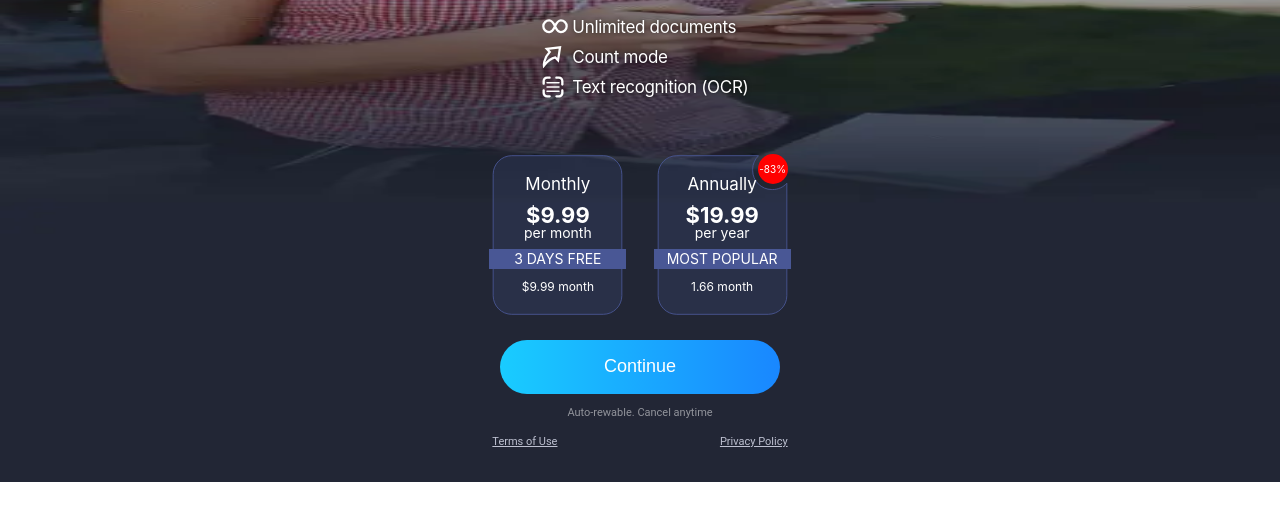
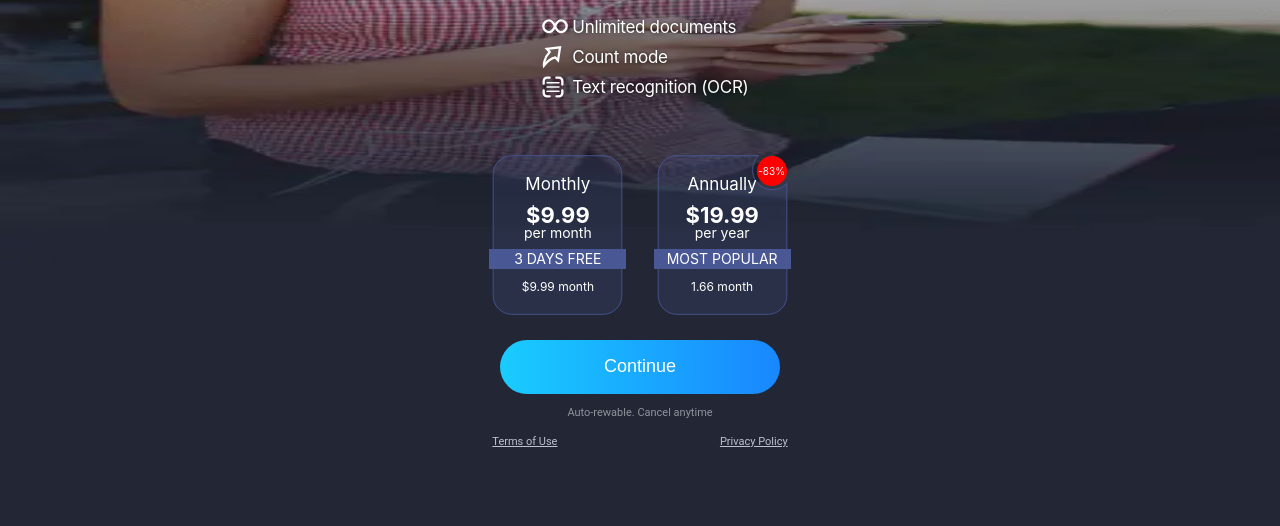
Before and after one commit to Doommez/Banner, a website built with webpack: page src/index.html in a window 1280 px wide. Shown: the part 318-844 px from the top of the page. Before the commit the page ends 800 px from the top, so only its background shows below. Built offline with nearby package versions, Linux system fonts and the light colour scheme; a web font is replaced by a local one.

Commit message:
fix: styles

```diff
--- a/src/style.css
+++ b/src/style.css
@@ -7,6 +7,7 @@
 
 html, body {
     height: 100%;
+    min-height: 844px;
 }
 
 a {
@@ -146,8 +147,8 @@ a {
     height: 30px;
     border-radius: 50%;
     background: red;
-    top: 0;
-    right: 0;
+    top: 2px;
+    right: 1px;
     font-size: 10px;
     line-height: 30px;
     font-family: 'SF Pro Display', serif;
@@ -235,6 +236,10 @@ a {
 }
 
 @media all and (max-width: 375px) {
+    html, body{
+        min-height: 667px;
+    }
+
     .banner {
         background-size: cover;
         background-position-y: 25%;
```
